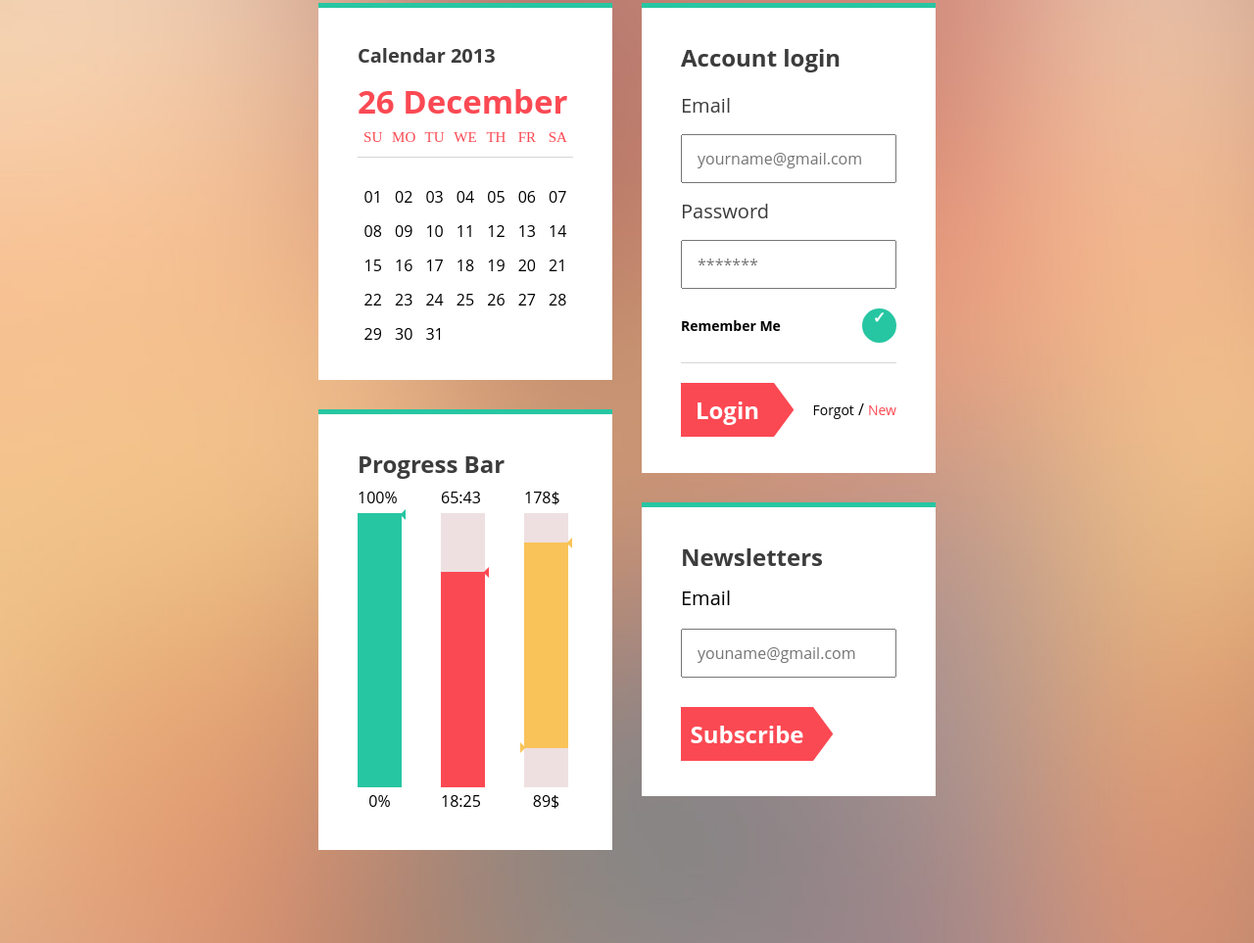
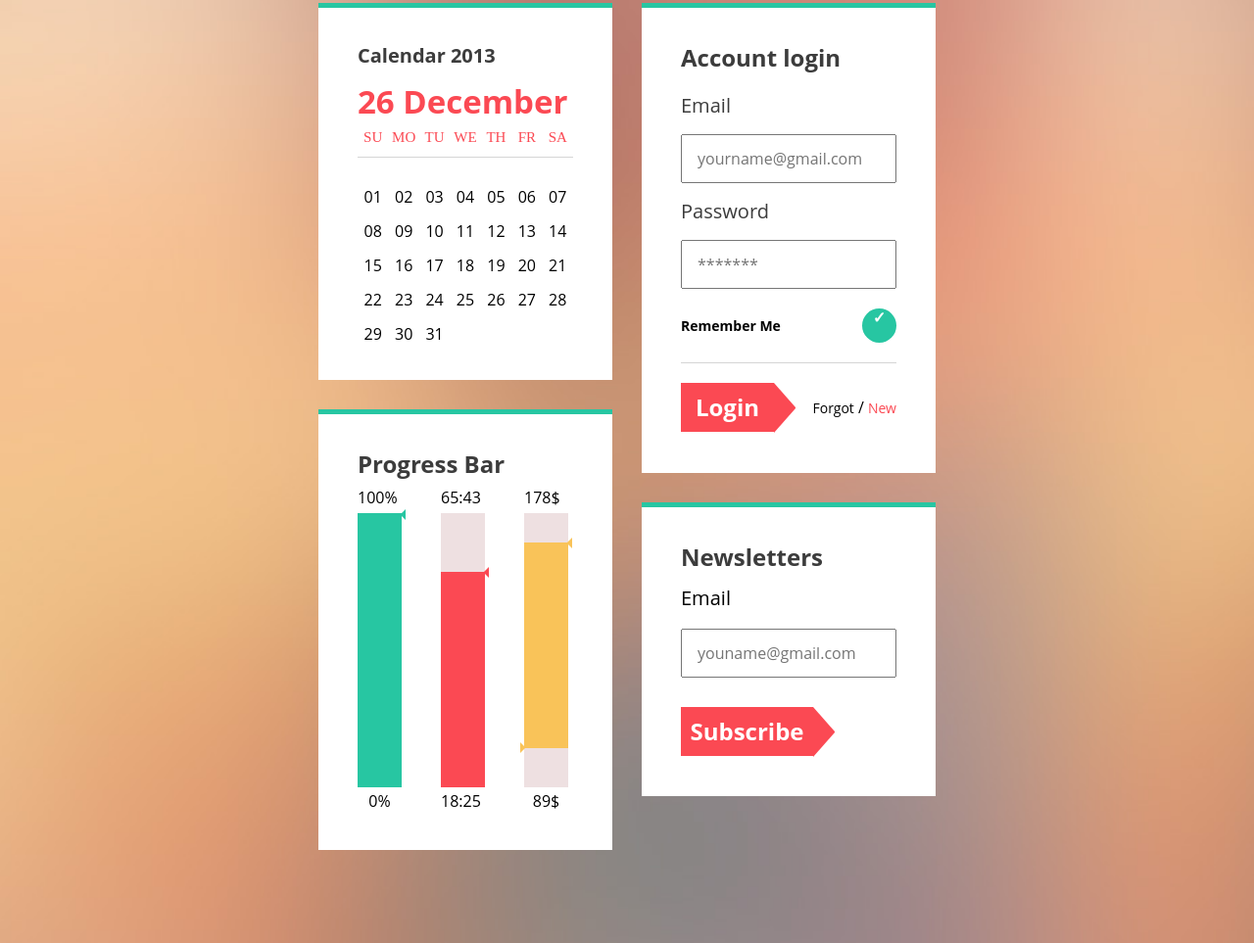
Before and after one commit to guldron-edu/practice, a plain HTML site: page index.html in a window 1280 px wide. Shown: the part 543-1506 px from the top of the page at 98% size. Drawn offline with nearby package versions, Linux system fonts and the light colour scheme.

Commit message:
add edits

```diff
--- a/css/style.css
+++ b/css/style.css
@@ -273,7 +273,7 @@ body {
 .button--red {
   position: relative;
   flex-basis: 95px;
-  height: 55px;
+  height: 50px;
   background-color: #fb4953;
   text-align: center;
   font-size: 24px;
@@ -290,8 +290,8 @@ body {
   display: inline-block;
   height: 1px;
   width: 1px;
-  border: 27px solid transparent;
-  border-left: 20px solid #fb4953;
+  border: 25px solid transparent;
+  border-left: 22px solid #fb4953;
 }
 
 .login__wrapper {
```
